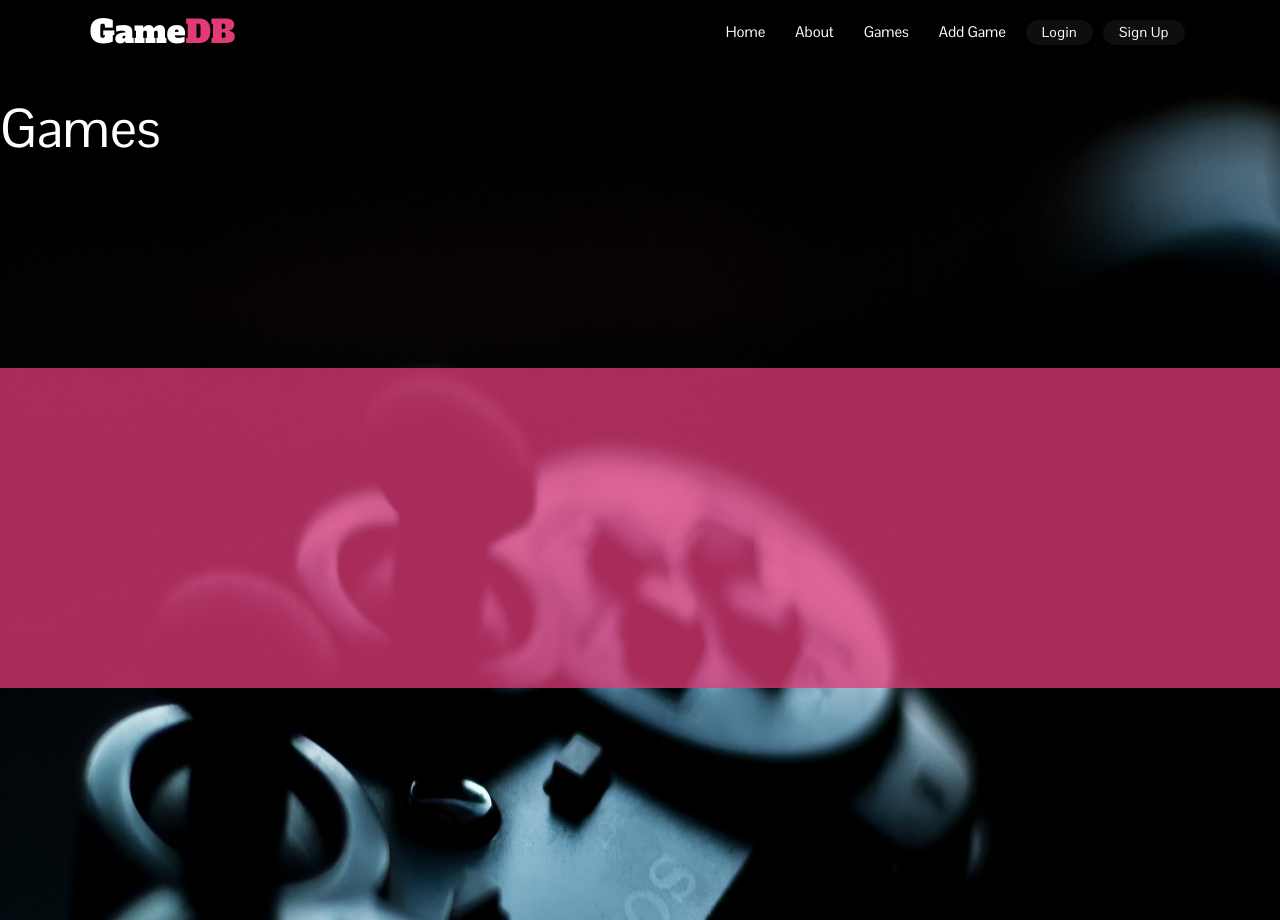
After one commit to aidant842/MilestoneProject3, a Flask app: page /games in a window 1280 px wide. The commit adds this page. Run offline with Flask 2, Linux system fonts and the light colour scheme; data that the repository does not hold is empty; some libraries are stand-ins or nearby versions.

Commit message:
added route decorator for games, and games.html, started on styling with background image and container for search

```diff
--- a/app.py
+++ b/app.py
@@ -17,7 +17,11 @@ mongo = PyMongo(app)
 @app.route('/')
 @app.route('/home_page')
 def home_page():
-    return render_template('index.html', games=mongo.db.games.find())
+    return render_template('index.html')
+
+@app.route('/games')
+def games():
+    return render_template('games.html', games=mongo.db.games.find())
 
 if __name__ == '__main__':
     app.run(host=os.environ.get('IP'),
--- a/static/css/style.css
+++ b/static/css/style.css
@@ -3,9 +3,6 @@
 /* ----------------- Global Styling ----------------- */
 
 body {
- background-image: url("images/background.png");
- background-repeat: no-repeat;
- background-size: auto;
  font-family: 'Pontano Sans', sans-serif;
  color: white;
 }
@@ -15,6 +12,21 @@ body {
 }
 /* ------------------------------------------------------*/
 
+/* ----------------- Page Backgrounds ----------------- */
+
+.landing-bg{
+    background-image: url("images/background.png");
+    background-repeat: no-repeat;
+    background-size: auto;
+}
+
+.games-bg{
+    background-image: url("images/back.jpg");
+    background-repeat: no-repeat;
+    background-size: 100% 880%;
+}
+
+/* ------------------------------------------------------*/
 
 /* ----------------- NavBar Styling ----------------- */
 
@@ -27,6 +39,13 @@ nav{
 
 nav ul{
     margin-right: 6rem;
+}
+
+nav ul a{
+    -webkit-font-smoothing: antialiased;
+    -moz-osx-font-smoothing: grayscale;
+    text-rendering: optimizeLegibility;
+    font-weight: 500;
 }
 
 .brand-logo{
@@ -117,3 +136,23 @@ nav ul a.btn{
         width: 60%;
     }
 }
+
+/* ------------------------------------------------------*/
+
+
+/* ----------------- Games Page Styling ----------------- */
+
+.filter-container{
+    background-color: rgba(224, 58, 119, 1);
+        content: '';
+    display: block;
+    position: absolute;
+    width: 100%;
+    height: 34.8%;
+    left: 0;
+    top: 40%;
+    opacity: 0.75;
+}
+
+
+/* ------------------------------------------------------*/
--- a/templates/base.html
+++ b/templates/base.html
@@ -29,7 +29,7 @@
         <ul class="right hide-on-med-and-down">
           <li><a href="{{url_for('home_page')}}">Home</a></li>
           <li><a href="#">About</a></li>
-          <li><a href="#">Games</a></li>
+          <li><a href="{{url_for('games')}}">Games</a></li>
           <li><a href="#">Add Game</a></li>
           <li><a class="waves-effect waves-light btn">Login</a></li>
           <li><a class="waves-effect waves-light btn">Sign Up</a></li>
--- /dev/null
+++ b/templates/games.html
@@ -0,0 +1,9 @@
+{% extends 'base.html' %} {% block content %}
+<body class="games-bg">
+    <h2>Games</h2>
+    <div class="filter-container">
+
+    </div>
+</body>
+
+{% endblock %}
--- a/templates/index.html
+++ b/templates/index.html
@@ -1,4 +1,5 @@
 {% extends 'base.html' %} {% block content %}
+<body class="landing-bg">
 <div class="container" id = "landing-container">
     <h1 class="landing-header"><span>Game</span><span class="landing-db" >DB</span></h1>
     <p class="landing-paragraph">GameDB is a website built by you. You add the information about your favourite games and your own reviews.
@@ -7,4 +8,5 @@
     <a class="waves-effect waves-light btn landing-buttons">Login</a>
     <a href="#" class="waves-effect waves-light btn landing-buttons">Sign Up</a>
 </div>
+</body>
 {% endblock %}
```
Also changed, not shown: static/css/images/back.jpg (added), static/css/images/games-bg.jpg (added).
